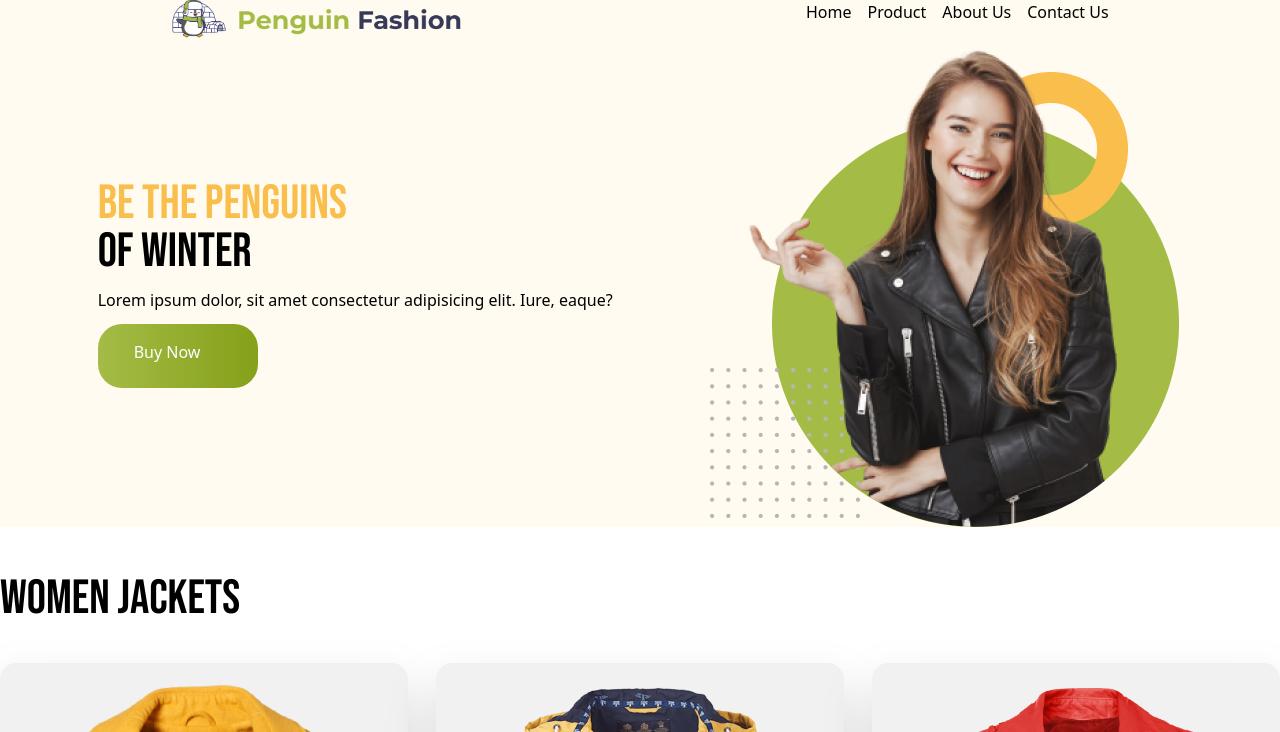
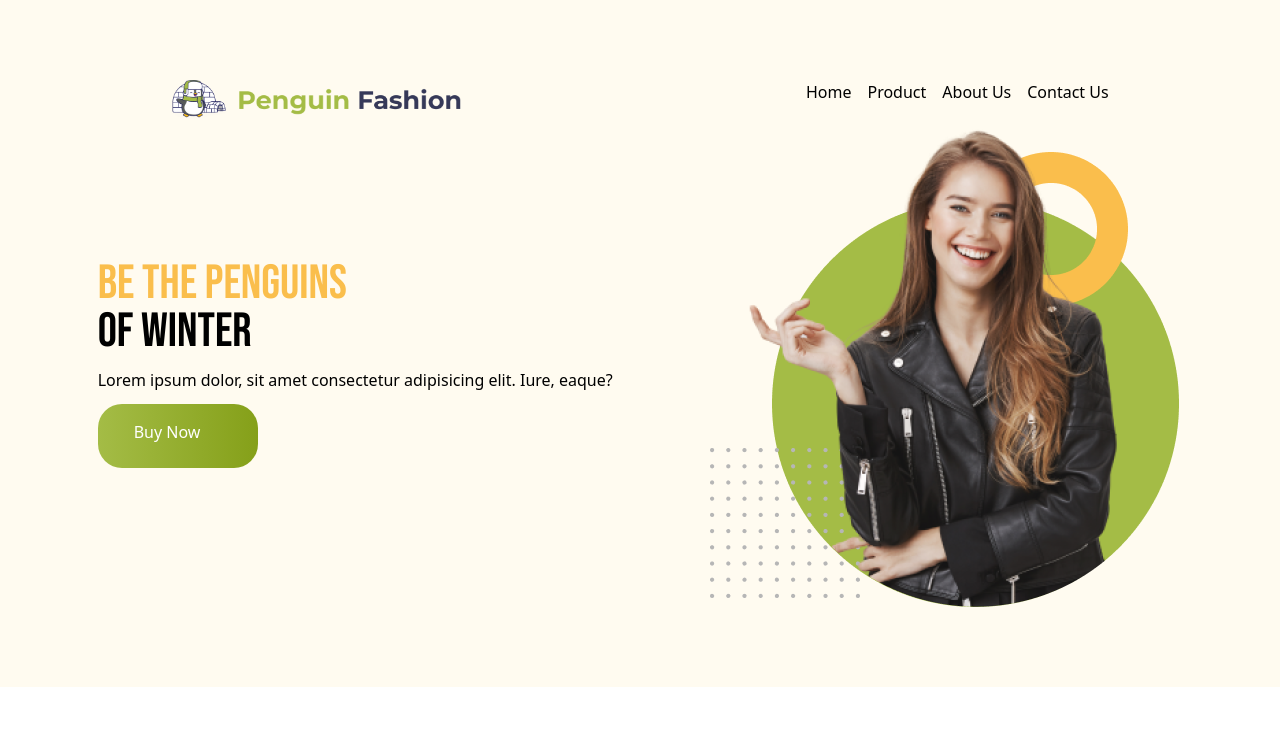
Before and after one commit to mainurrahat/Penguin_Fashion, a website: page index.html in a window 1280 px wide. Shown: the top 732 px of the page. Drawn offline with nearby package versions, Linux system fonts and the light colour scheme.

Commit message:
banner part updated

```diff
--- a/index.html
+++ b/index.html
@@ -18,8 +18,8 @@
 </head>
 
 <body>
-    <header class="bg-[#FFFBF0] ">
-        <nav class="flex justify-around">
+    <header class="bg-[#FFFBF0] pb-20 ">
+        <nav class="flex justify-around pt-20">
             <div class="h-[40px] w-[292px]">
                 <img src="project/icons/logo.png" alt="">
             </div>
```
